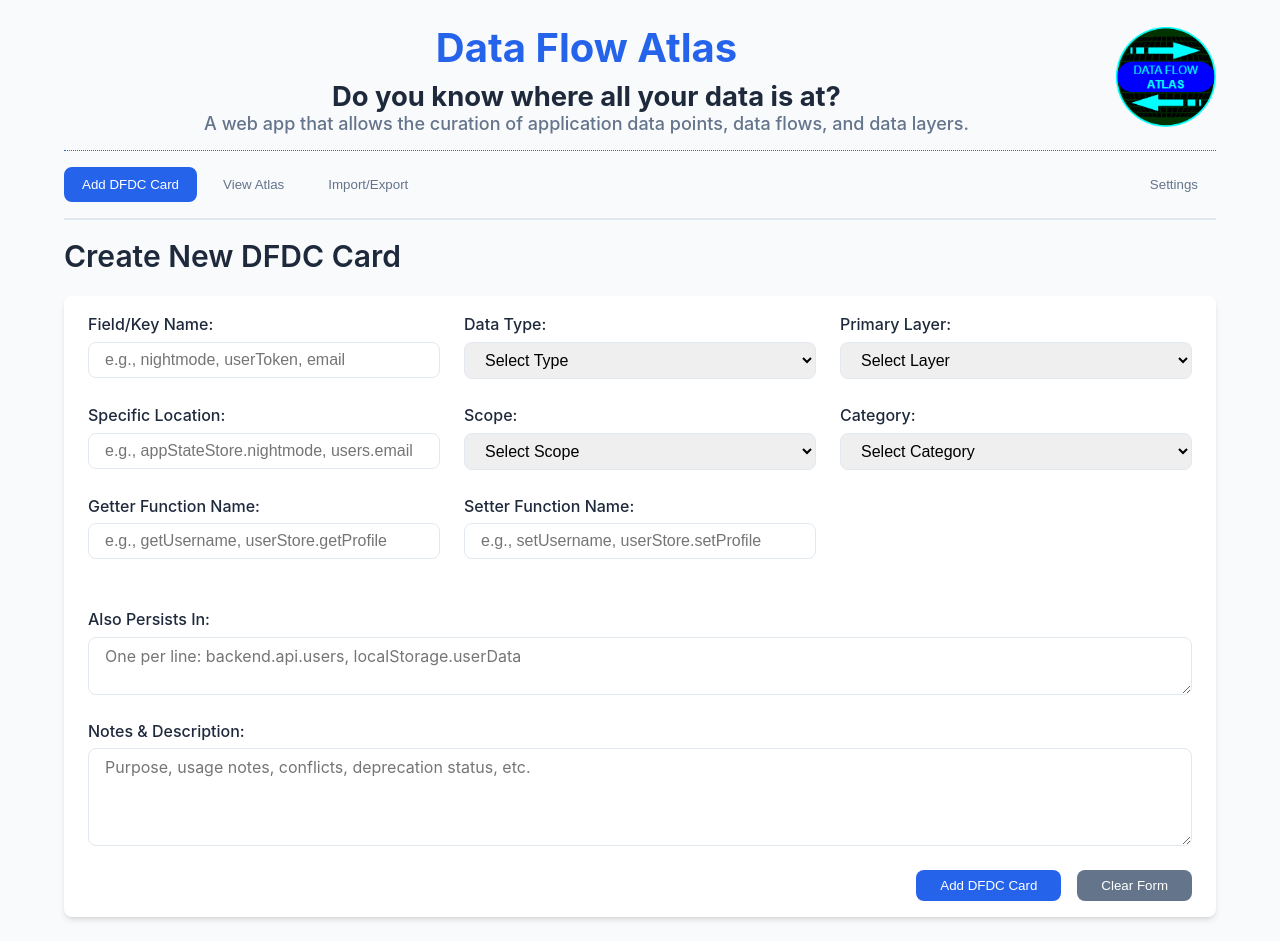
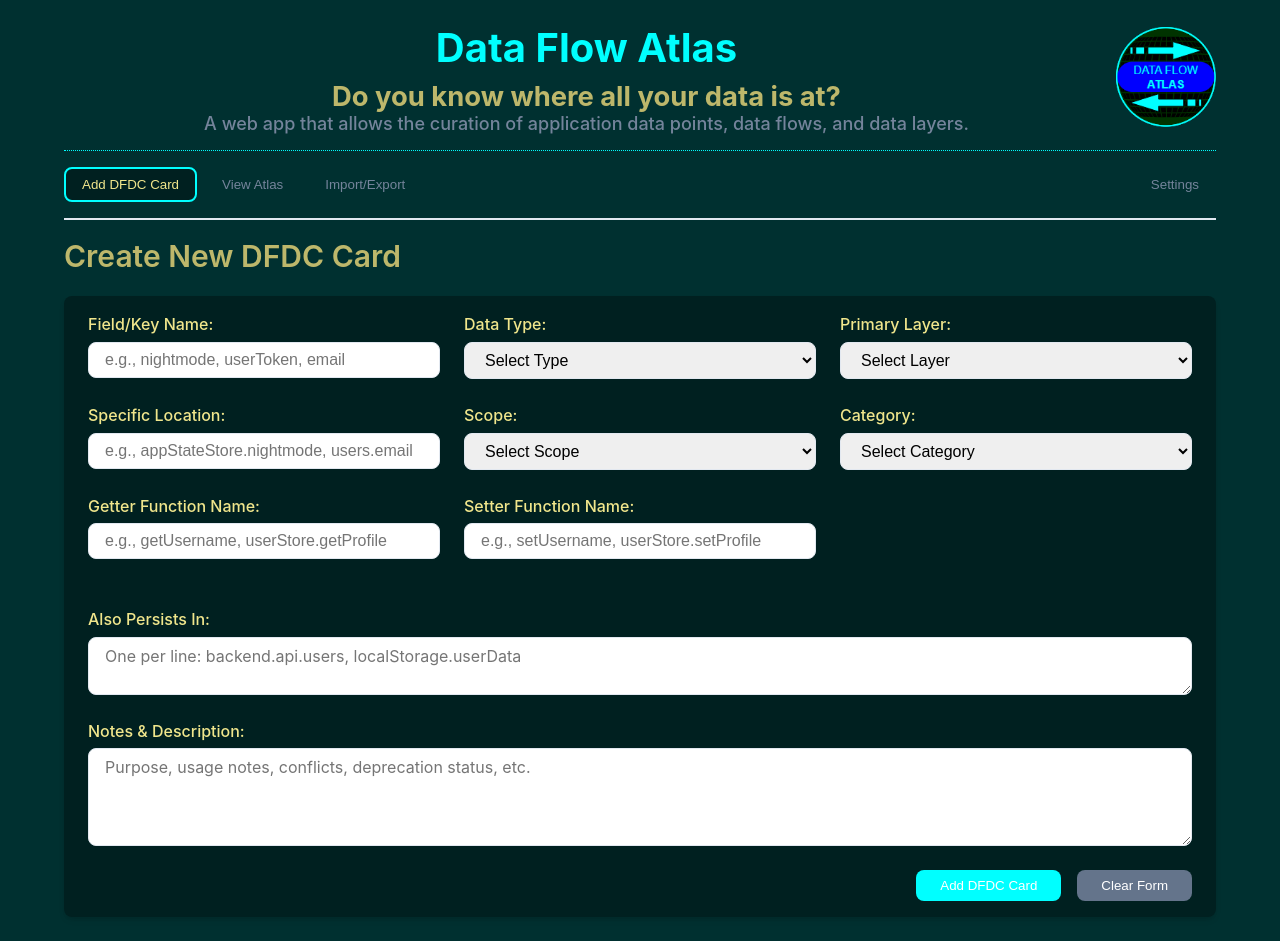
Before and after one commit to KDCinfo/dataflow-atlas, a website: page app/index.html in a window 1280 px wide. Drawn offline with Linux system fonts and the light colour scheme.

Commit message:
Formatted header, nav, and the 'new card' form.

```diff
--- a/app/css/dataflow-atlas-base.css
+++ b/app/css/dataflow-atlas-base.css
@@ -1,18 +1,27 @@
 /* DFD Assistant: Data Flow Atlas Styles */
 
 :root {
-    --color-primary: #2563eb;
+    /* --color-primary: #2563eb; */
+    --color-primary: #00ffff;
     /* --color-primary-dark: #1d4ed8; */
     --color-primary-dark: darkblue;
     --color-secondary: #64748b;
     --color-success: #059669;
     --color-danger: #dc2626;
     --color-warning: #d97706;
-    --color-background: #f8fafc;
-    --color-surface: #ffffff;
+    /* --color-background: #f8fafc; */
+    --color-background: #003030;
+    /* --color-surface: #ffffff; */
+    /* --color-surface: #001818; */
+    --color-surface: #002020;
     --color-border: #e2e8f0;
-    --color-text: #1e293b;
-    --color-text-muted: #64748b;
+    /* --color-text: #1e293b; */
+    --color-text: #f0e68c; /* khaki */
+    /* --color-h2: #c0c000; */
+    /* --color-h2: #bdb76b; */
+    --color-subheading: #bdb76b; /* darkkhaki */
+    /* --color-text-muted: #64748b; */
+    --color-text-muted: #74849b;
     --radius-all1: 8px;
     --shadow-sm: 0 1px 2px 0 rgb(0 0 0 / 0.05);
     --shadow-md: 0 4px 6px -1px rgb(0 0 0 / 0.1), 0 2px 4px -2px rgb(0 0 0 / 0.1);
@@ -83,9 +92,15 @@ header img.logo-img {
 }
 header img.logo-img:hover {
     border-radius: 50%;
-    box-shadow: rgb(0, 255, 0) 0px 0px 15px;
+    box-shadow: #00ffff 0px 0px 15px;
 }
 
+/* header h2, .section h2 {} */
+.subheading {
+    /* color: var(--color-text); */
+    /* color: var(--color-h2); */
+    color: var(--color-subheading);
+}
 .subtitle {
     color: var(--color-text-muted);
     font-size: 1.125rem;
@@ -102,7 +117,7 @@ header img.logo-img:hover {
 
 .nav-btn {
     background: transparent;
-    border: 2px solid transparent;
+    border: 1px solid transparent;
     border-radius: var(--radius-all1);
     color: var(--color-text-muted);
     cursor: pointer;
@@ -113,13 +128,16 @@ header img.logo-img:hover {
 
 .nav-btn:hover {
     background-color: var(--color-surface);
-    color: var(--color-text);
+    /* border: 1px solid var(--color-primary); */
+    border: 1px solid #008b8b; /* darkcyan */
+    color: var(--color-subheading);
 }
 
 .nav-btn.active {
-    background-color: var(--color-primary);
-    border-color: var(--color-primary);
-    color: white;
+    /* background-color: var(--color-primary); */
+    background-color: var(--color-surface);
+    border: 2px solid var(--color-primary);
+    color: var(--color-text);
 }
 
 .nav-btn.settings-btn {
@@ -130,13 +148,10 @@ header img.logo-img:hover {
 .section {
     display: none;
 }
-
 .section.active {
     display: block;
 }
-
 .section h2 {
-    color: var(--color-text);
     font-size: 1.875rem;
     font-weight: 600;
     /* margin-bottom: var(--spacing-lg); */
@@ -254,7 +269,8 @@ header img.logo-img:hover {
 
 .btn-primary:hover {
     background-color: var(--color-primary-dark);
-    box-shadow: 0 0 15px darkcyan;
+    /* box-shadow: 0 0 15px darkcyan; */
+    box-shadow: 0 0 15px cyan;
 }
 
 .btn-secondary {
--- a/app/index.html
+++ b/app/index.html
@@ -20,10 +20,10 @@
     <header>
       <div class="header-wrapper">
         <h1>Data Flow Atlas</h1>
-        <h2>Do you know where all your <span class="no-wrap">data is at?</span></h2>
+        <h2 class="subheading">Do you know where all your <span class="no-wrap">data is at?</span></h2>
         <p class="subtitle">A web app that allows the curation of application data points, data flows, <span class="no-wrap">and data layers.</span></p>
       </div>
-      <a href="https://github.com/KDCinfo/dataflow-atlas/tree/main/app"
+      <a href="https://github.com/KDCinfo/dataflow-atlas/"
         class="readme-link" title="Readme and Code" target="_dataFlowAtlas"
       >
         <img src="./img/icon140.png" class="logo-img" alt="Data Flow Atlas 140px Logo" />
@@ -39,7 +39,7 @@
 
     <!-- Add DFDC Card Section -->
     <section id="add-section" class="section active">
-      <h2>Create New DFDC Card</h2>
+      <h2 class="subheading">Create New DFDC Card</h2>
       <form id="dfdc-form" class="dfdc-form">
         <div class="form-grid">
           <!-- What (Content Type) -->
```
